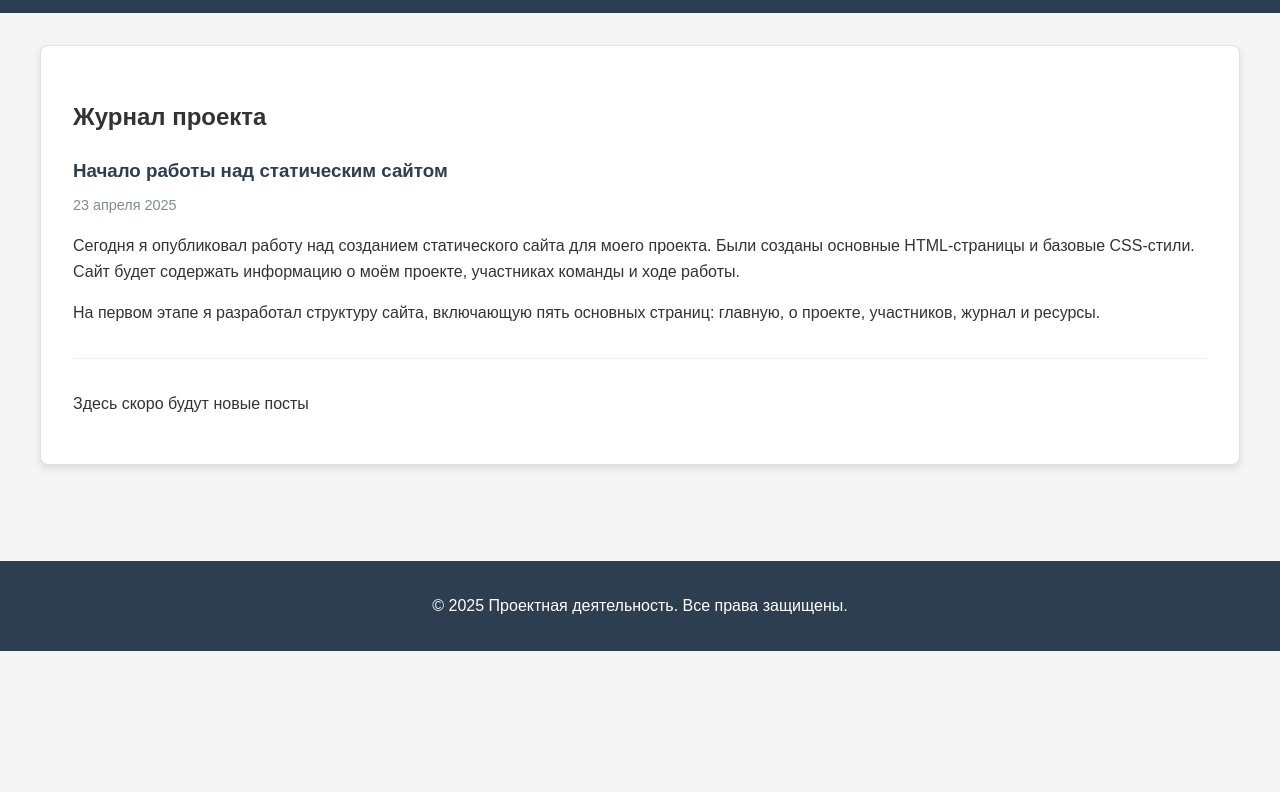
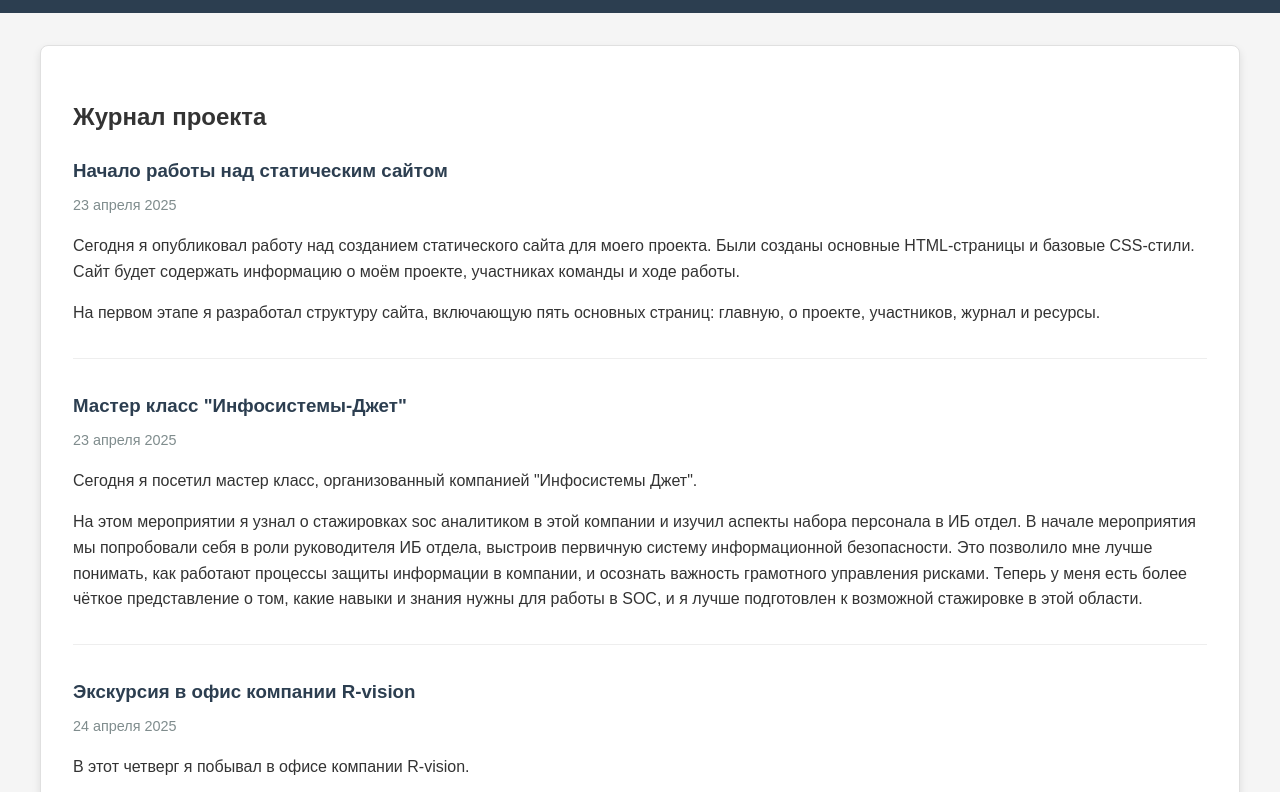
Before and after one commit to Haoedon/practice-2025-1, a plain HTML site: page journal.html in a window 1280 px wide. Shown: the part 144-936 px from the top of the page. Before the commit the page ends 800 px from the top, so only its background shows below. Drawn offline with Linux system fonts and the light colour scheme.

Commit message:
Update journal.html
Добавлены новые посты

```diff
--- a/journal.html
+++ b/journal.html
@@ -30,7 +30,18 @@
                 <p>Сегодня я опубликовал работу над созданием статического сайта для моего проекта. Были созданы основные HTML-страницы и базовые CSS-стили. Сайт будет содержать информацию о моём проекте, участниках команды и ходе работы.</p>
                 <p>На первом этапе я разработал структуру сайта, включающую пять основных страниц: главную, о проекте, участников, журнал и ресурсы.</p>
             </div>
-
+            <div class="journal-post">
+                <h3>Мастер класс "Инфосистемы-Джет"</h3>
+                <div class="post-date">23 апреля 2025</div>
+                <p>Сегодня я посетил мастер класс, организованный компанией "Инфосистемы Джет".</p>
+                <p>На этом мероприятии я узнал о стажировках soc аналитиком в этой компании и изучил аспекты набора персонала в ИБ отдел. В начале мероприятия мы попробовали себя в роли руководителя ИБ отдела, выстроив первичную систему информационной безопасности. Это позволило мне лучше понимать, как работают процессы защиты информации в компании, и осознать важность грамотного управления рисками. Теперь у меня есть более чёткое представление о том, какие навыки и знания нужны для работы в SOC, и я лучше подготовлен к возможной стажировке в этой области.  </p>
+            </div>
+            <div class="journal-post">
+                <h3>Экскурсия в офис компании R-vision</h3>
+                <div class="post-date">24 апреля 2025</div>
+                <p>В этот четверг я побывал в офисе компании R-vision.</p>
+                <p>Здесь я освежил свои знания об инструментах мониторинга безопасности и узнал больше о регуляторах в области ИБ. За крулым столом нас познокомили с историей компании и её проектами. Мы узнали больше о стажировке в этой компании и об офисе в целом. </p>
+            </div>
             <div class="upcoming-posts">
                 <p>Здесь скоро будут новые посты</p>
             </div>
```
